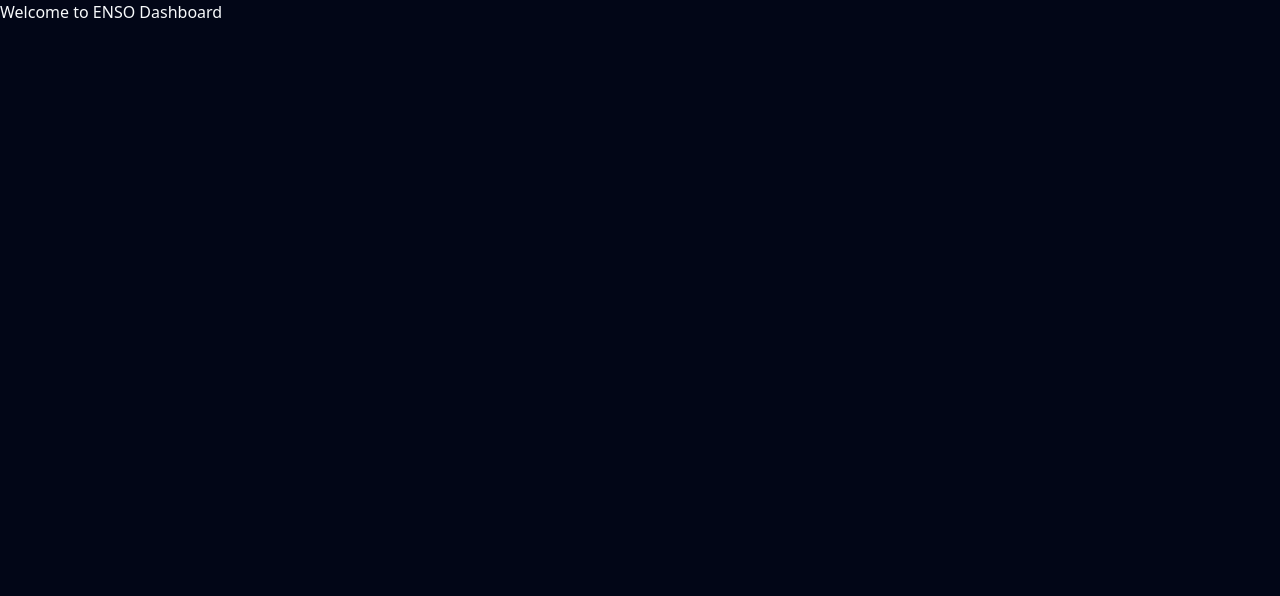
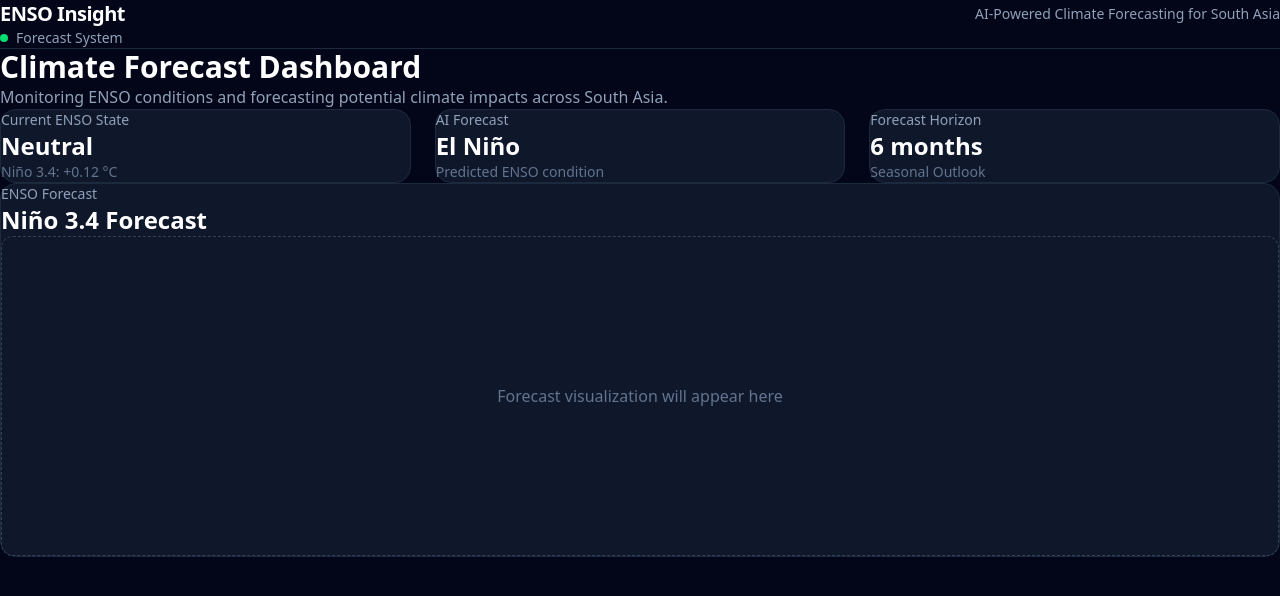
Before and after one commit to Rojin-Dhami/AI-Enhanced-Prediction-of-El-Ni-o-and-its-Regional-Climate-Impacts, a Next.js app: page / in a window 1280 px wide. Shown: the top 596 px of the page. Built offline with nearby package versions, Linux system fonts and the light colour scheme.

Commit message:
Import and use components

```diff
--- a/app/page.tsx
+++ b/app/page.tsx
@@ -1,7 +1,31 @@
+import DashboardHeader from "@/components/dashboard/DashboardHeader";
+import StatusCards from "@/components/dashboard/StatusCards";
+import ENSOForecastChart from "@/components/dashboard/ENSOForecastChart";
+
 export default function Home() {
   return (
-    <main>
-      <h1>Welcome to ENSO Dashboard</h1>
+    <main className="min-h-screen bg-slate-950">
+
+      <DashboardHeader />
+
+      <section className="mx-auto max-w-7xl px-6 py-10">
+
+        <div className="mb-10">
+          <h2 className="text-3xl font-bold text-white">
+          Climate Forecast Dashboard
+          </h2>
+
+          <p className="mt-2 text-slate-400">
+            Monitoring ENSO conditions and forecasting potential climate impacts across South Asia.
+          </p>
+        </div>
+
+        <StatusCards />
+
+        <ENSOForecastChart />
+
+      </section>
+
     </main>
   );
 }
```
